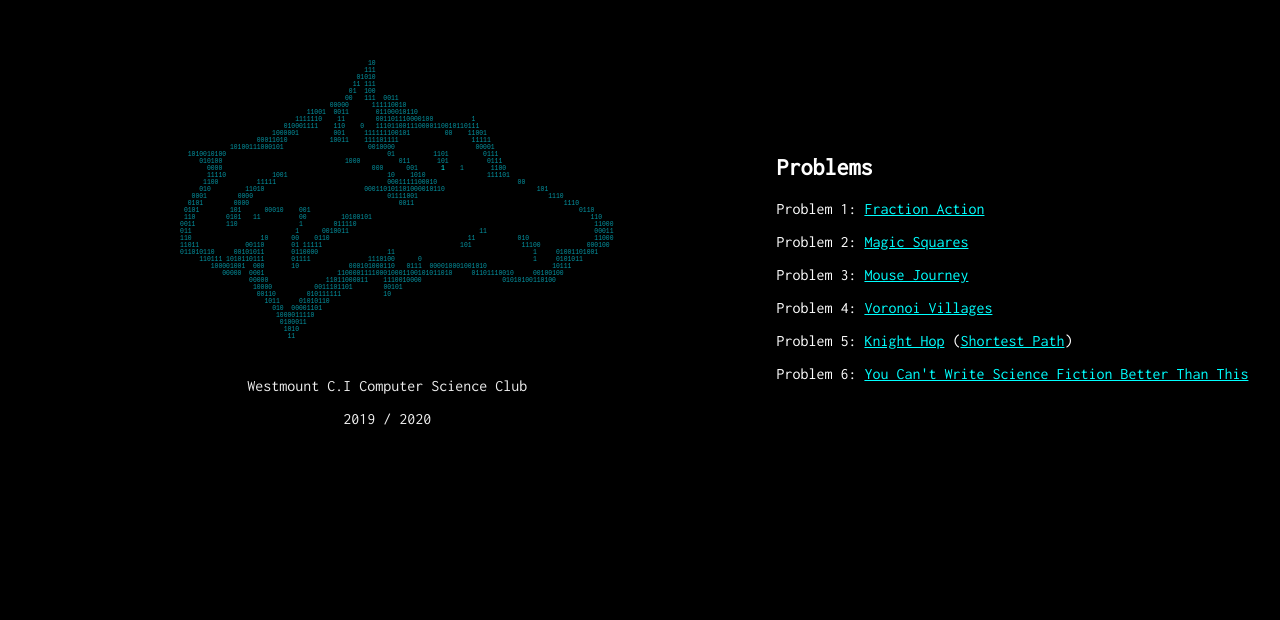
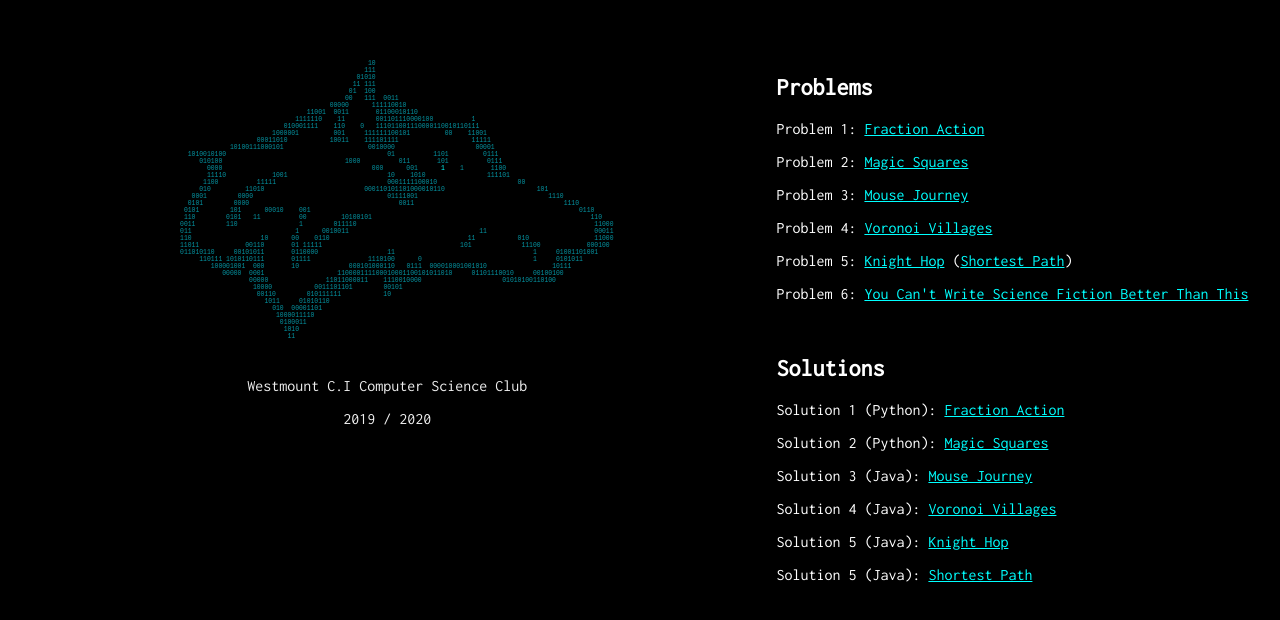
Before and after one commit to WCICompSci/wcicompsci.github.io, a plain HTML site: page index.html in a window 1280 px wide. Shown: the part 124-744 px from the top of the page. Drawn offline with Linux system fonts and the light colour scheme.

Commit message:
Added solutions

```diff
--- a/index.html
+++ b/index.html
@@ -7,6 +7,7 @@
         <meta name="viewport" content="width=device-width, initial-scale=1">
         <link rel="shortcut icon" href="favicon.ico" type="image/x-icon">
         <link rel="icon" href="favicon.ico" type="image/x-icon">
+        <meta name="google" content="notranslate" />
     </head>
 
     <body>
@@ -28,6 +29,15 @@
                 <p>Problem 4: <a href="https://dmoj.ca/problem/ccc18s1">Voronoi Villages</a></p>
                 <p>Problem 5: <a href="https://dmoj.ca/problem/ccc10j5">Knight Hop</a> (<a href="https://wcipeg.com/problem/graph1p2">Shortest Path</a>)</p>
                 <p>Problem 6: <a href="https://dmoj.ca/problem/pwindsor18p6">You Can't Write Science Fiction Better Than This</a></p>
+                <br>
+                <h2>Solutions</h2>
+                <p>Solution 1 (Python): <a href="https://github.com/kevinjycui/Competitive-Programming/blob/master/Python/CCC/ccc02s2.py">Fraction Action</a></p>
+                <p>Solution 2 (Python): <a href="https://github.com/kevinjycui/Competitive-Programming/blob/master/Python/CCC/ccc16j2.py">Magic Squares</a></p>
+                <p>Solution 3 (Java): <a href="https://github.com/kevinjycui/Competitive-Programming/blob/master/Java/CCC/ccc12s5.java">Mouse Journey</a></p>
+                <p>Solution 4 (Java): <a href="https://github.com/kevinjycui/Competitive-Programming/blob/master/Java/CCC/ccc18s1.java">Voronoi Villages</a></p>
+                <p>Solution 5 (Java): <a href="https://github.com/kevinjycui/Competitive-Programming/blob/master/Java/CCC/ccc10j5.java">Knight Hop</a></p>
+                <p>Solution 5 (Java): <a href="https://github.com/kevinjycui/Competitive-Programming/blob/master/Java/WCIPEG/graph1p2.java">Shortest Path</a></p>
+
             </div>
         </div>
     </body>
--- a/style.css
+++ b/style.css
@@ -42,7 +42,7 @@ a {
 
 .right {
   width: 40%;
-  margin-top: 30vh;
+  margin-top: 20vh;
 }
 
 /* Clear floats after the columns */
```
Also changed, not shown: favicon.ico.
